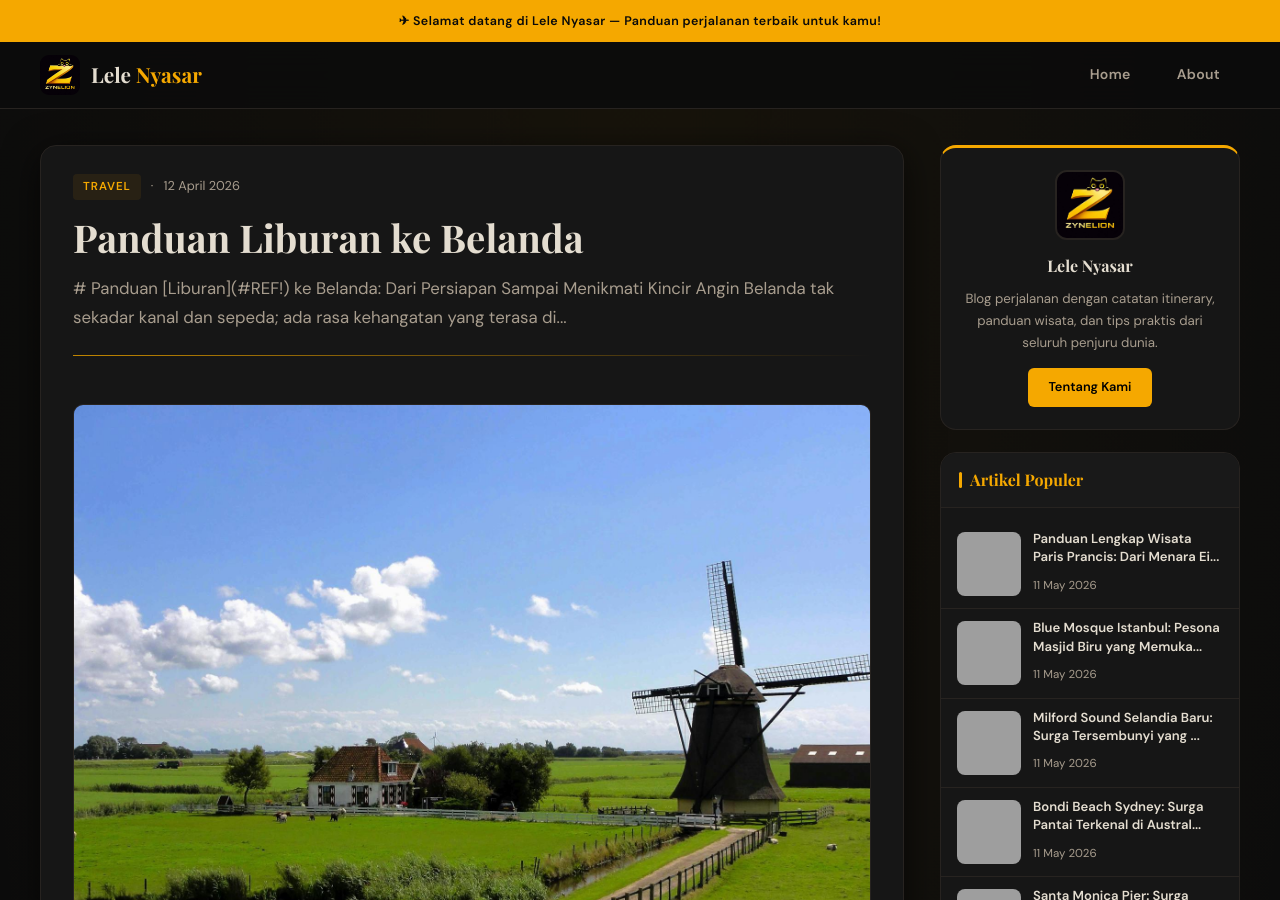
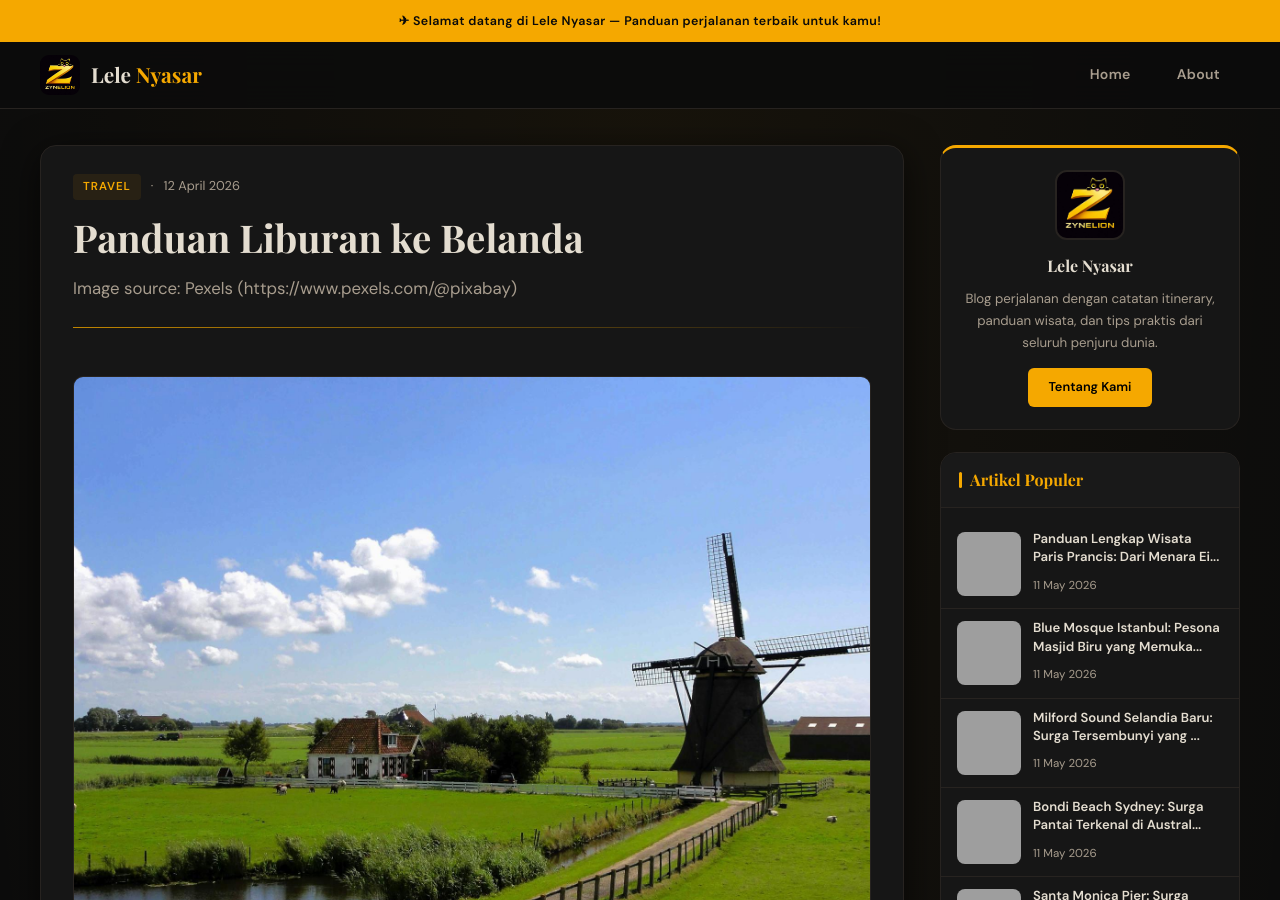
Before and after one commit to vwebe/lele, a Jekyll site: the page built from _posts/2026-04-12-panduan-liburan-ke-belanda.md, in a window 1280 px wide and 900 px high. Built offline with Jekyll 4.4.1, drawn with Linux system fonts in a browser that asks for light colours; some web fonts are replaced; grey boxes are pictures that could not be loaded.

Commit message:
Fix SEO meta source: _posts/2026-04-12-panduan-liburan-ke-belanda.md

```diff
--- a/_posts/2026-04-12-panduan-liburan-ke-belanda.md
+++ b/_posts/2026-04-12-panduan-liburan-ke-belanda.md
@@ -1,16 +1,21 @@
 ---
 layout: post
 title: "Panduan Liburan ke Belanda"
+seo_title: "Panduan Liburan ke Belanda"
+keyword: "panduan liburan ke belanda"
 date: 2026-04-12 20:30:00 +0700
-categories: [travel]
-image: "/assets/images/auto/panduan-liburan-ke-belanda.jpg"
-seo_title: "Panduan Liburan ke Belanda"
-description: "# Panduan [Liburan](#REF!) ke Belanda: Dari Persiapan Sampai Menikmati Kincir Angin Belanda tak sekadar kanal dan sepeda; ada rasa kehangatan yang terasa di..."
-excerpt: "# Panduan [Liburan](#REF!) ke Belanda: Dari Persiapan Sampai Menikmati Kincir Angin Belanda tak sekadar kanal dan sepeda; ada rasa kehangatan yang terasa di..."
-keywords: "panduan liburan ke belanda, panduan liburan belanda, travel, wisata panduan liburan belanda, panduan panduan liburan belanda, tips panduan liburan belanda"
-image_alt: "Panduan Liburan ke Belanda"
+last_modified_at: 2026-05-12 17:36:56 +0700
+sitemap: true
 robots: "index, follow, max-snippet:-1, max-image-preview:large, max-video-preview:-1"
 googlebot: "index, follow, max-snippet:-1, max-image-preview:large, max-video-preview:-1"
+categories: ["travel"]
+tags: ["travel"]
+description: "Image source: Pexels (https://www.pexels.com/@pixabay)"
+excerpt: "Image source: Pexels (https://www.pexels.com/@pixabay)"
+keywords: "travel, liburan, belanda, wisata liburan belanda, panduan liburan belanda, tips liburan belanda"
+image: "/assets/images/auto/panduan-liburan-ke-belanda.jpg"
+image_alt: "Panduan Liburan ke Belanda"
+seo_fixed_source: "sheet_keyword_h2p_v1"
 ---
 
 <img src="{{ "assets/images/auto/panduan-liburan-ke-belanda.jpg" | relative_url }}" alt="Panduan Liburan ke Belanda" loading="lazy" decoding="async">
```
